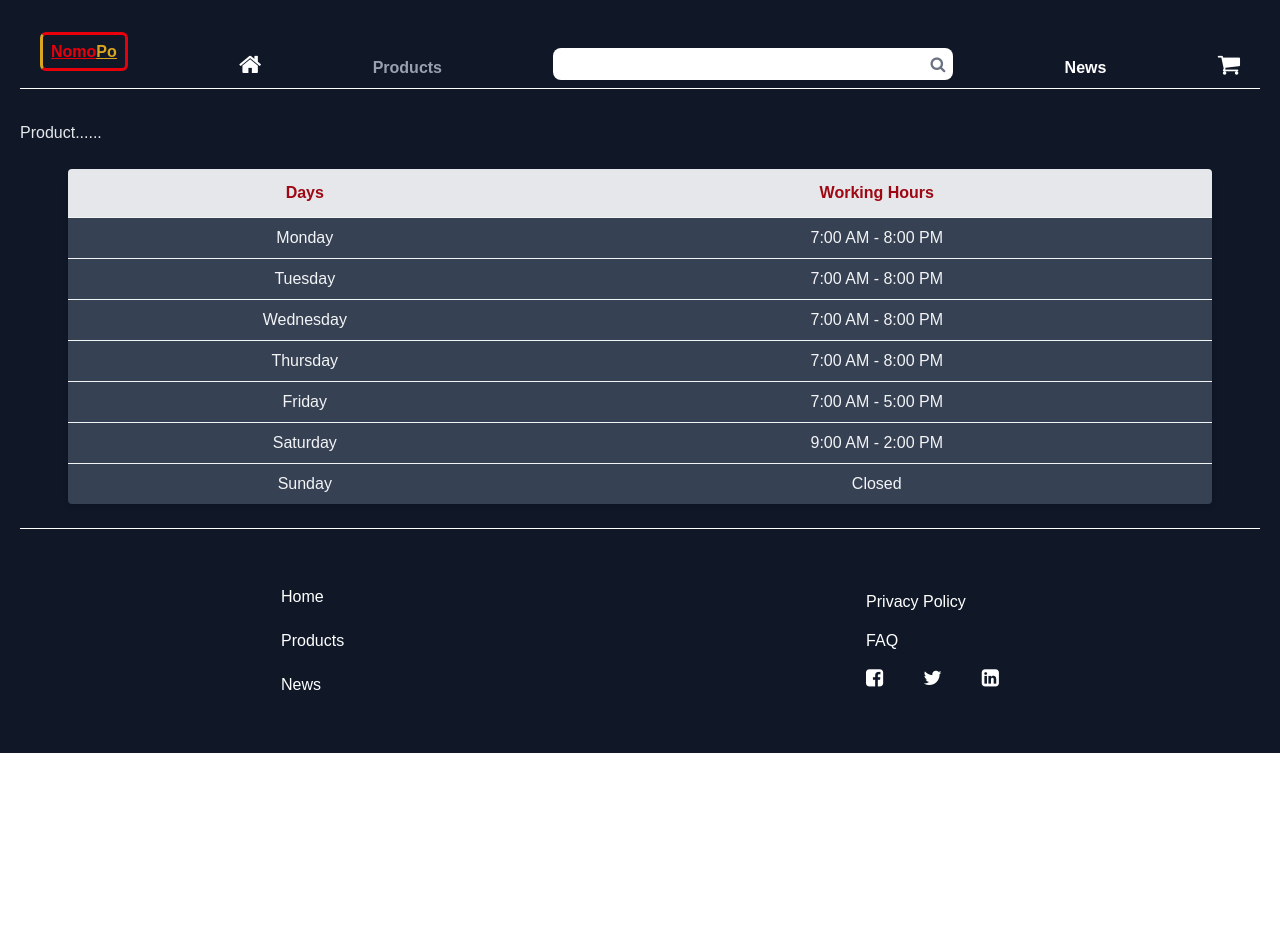
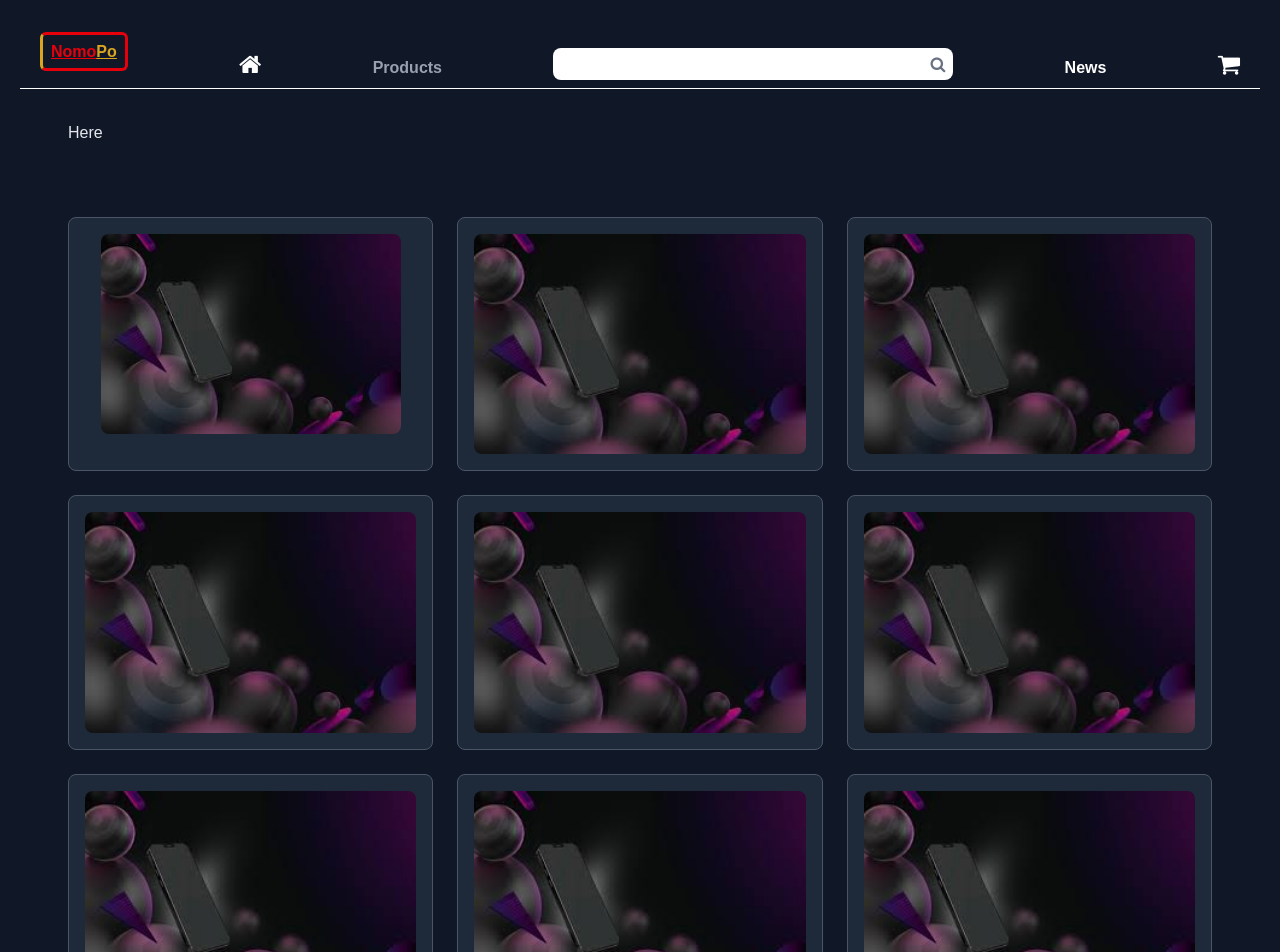
Before and after one commit to nwaxon2020/nomopo_store, a Next.js app: page /product in a window 1280 px wide. Shown: the top 952 px of the page. Before the commit the page ends 800 px from the top, so only its background shows below. Built offline with nearby package versions, Linux system fonts and the light colour scheme.

Commit message:
product done 1

```diff
--- a/app/globals.css
+++ b/app/globals.css
@@ -45,3 +45,19 @@ body {
 #bg{
   background-image: url("../public/bg.jpeg");
 }
+
+
+/* Catogories mobile View */
+#cat{
+  /* start off-canvas at the right edge */
+  transform: translateY(100%);
+  /* slide in on mount */
+  animation: slider-in 500ms ease-out forwards;
+}
+
+/* up-sidebar Keyframes */
+@keyframes slider-in {
+  from { transform: translateY(-2px);
+  opacity: 0;}
+  to   { transform: translateY(0); }
+}
--- a/app/product/page.jsx
+++ b/app/product/page.jsx
@@ -1,5 +1,7 @@
+import ProductUi from "@/ui/product";
+
 export default function Product() {
   return (
-    <div className="text-gray-200">Product......</div>
+    <ProductUi/>
   )
 }
--- a/ui/home.jsx
+++ b/ui/home.jsx
@@ -46,7 +46,7 @@ export default function HomeUi(){
             </div><hr className="text-gray-500"/>
 
             {/* Other Phone Models */}
-            <div className="pt-8 pb-8 sm:my-6 mt-2 gap-4 sm:p-4 flex flex-row overflow-x-scroll">
+            <div className="pt-8 pb-8 sm:my-6 mt-2 gap-4 sm:p-4 flex flex-row overflow-x-auto">
                 <div className="flex justify-center items-center min-w-[10rem] h-40 rounded-lg border-1 border-gray-600 sm:min-w-[25rem] sm:h-55 bg-gray-800 p-1">
                     <Image
                     src="/phone.avif"       // image path (public folder or external URL)
@@ -176,16 +176,8 @@ export default function HomeUi(){
             </div><hr className="text-gray-500"/>
 
             {/* Trending */}
-            <div className="max-h-[50rem] overflow-y-scroll mt-6 sm:mt-12 mx-auto max-w-[60rem] sm:p-4 sm:p-6 grid grid-cols-1 sm:grid-cols-2 gap-12 sm:gap-4 sm:gap-6 pb-6">
-                <h2 className="bg-gray-900 z-30 sticky pt-6 top-[-2px] mt-0 mb-2 sm:col-span-2 text-lg sm:text-xl underline text-center text-gray-200 font-extrabold">Trending Models</h2>
-                <div className="relative">
-                    <Image
-                        src="/phone.avif"       // image path (public folder or external URL)
-                        alt="Company Logo" width={300} height={300}
-                        className="rounded-lg w-70 h-80 sm:w-90 sm:h-100 lg:w-100 lg:h-110 mx-auto"
-
-                    />
-                </div>
+            <div className="max-h-[50rem] overflow-y-auto sm:max-h-none mt-6 sm:mt-12 mx-auto max-w-[60rem] sm:p-4 sm:p-6 grid grid-cols-1 sm:grid-cols-2 gap-12 sm:gap-4 sm:gap-6 pb-6">
+                <h2 className="bg-gray-900 z-30 sticky sm:static pt-6 top-[-2px] mt-0 mb-2 sm:col-span-2 text-lg sm:text-xl underline text-center text-gray-200 font-extrabold">Trending Models</h2>
                 <div className="relative">
                     <Image
                         src="/phone.avif"       // image path (public folder or external URL)
--- /dev/null
+++ b/ui/product.jsx
@@ -0,0 +1,213 @@
+"use client"
+import Image from "next/image"
+import { useState } from "react";
+
+
+export default function ProductUi(){
+
+    const[menu, setMenu] = useState(false);
+
+    return(
+        <div className="grid grid-cols-1 sm:grid-cols-2 gap-6 sm:px-6 lg:px-12 text-gray-200">
+            <section>
+                <div className="hidden sm:block ">Here</div>
+                <div className="relative sm:hidden w-70">
+                    <div onClick={()=> setMenu((prev)=>!prev)} className="absolute top-0 z-20 inline ml-4 p-2 rounded-lg bg-gray-700 font-bold">Catigories <i className={`ml-4 fa ${menu?"fa-angle-up":"fa fa-angle-down"}`}></i></div>
+                    {menu && <ul id="cat" className="max-h-[20rem] z-10 overflow-y-auto w-40 p-4 rounded-b-lg absolute top-[1.4rem] ml-4 bg-gray-500 italics flex flex-col gap-4 items-start justify-center">
+                            <li className="w-full pt-20 p-1 font-semi-bold border-b-1 border-gray-700">Tecno</li>
+                            <li className="w-full p-1 font-semi-bold border-b-1 border-gray-700">Infinix</li>
+                            <li className="w-full p-1 font-semi-bold border-b-1 border-gray-700">Itel</li>
+                            <li className="w-full p-1 font-semi-bold border-b-1 border-gray-700">Redmi</li>
+                            <li className="w-full p-1 font-semi-bold border-b-1 border-gray-700">Oppo</li>
+                            <li className="w-full p-1 font-semi-bold border-b-1 border-gray-700">Vivo</li>
+                            <li className="w-full p-1 font-semi-bold border-b-1 border-gray-700">Others</li>
+                            <li className="w-full p-1 ">Assesories</li>
+                        </ul>
+                    }
+                </div>
+            </section>
+            <section className="mt-12 sm:col-span-4 grid grid-cols-1 sm:grid-cols-3 gap-6 ">
+                <div className="p-4 bg-gray-800 border-1 border-gray-600 rounded-lg">
+                    <Image
+
+                        src="/bg.jpeg"
+                        alt=""
+                        width={300}
+                        height={400}
+                        className="mx-auto rounded-lg"
+                    />
+                </div>
+                <div className="p-4 bg-gray-800 border-1 border-gray-600 rounded-lg">
+                    <Image
+
+                        src="/bg.jpeg"
+                        alt=""
+                        width={400}
+                        height={400}
+                        className="mx-auto rounded-lg"
+                    />
+                </div>
+                <div className="p-4 bg-gray-800 border-1 border-gray-600 rounded-lg">
+                    <Image
+
+                        src="/bg.jpeg"
+                        alt=""
+                        width={400}
+                        height={400}
+                        className="mx-auto rounded-lg"
+                    />
+                </div>
+                <div className="p-4 bg-gray-800 border-1 border-gray-600 rounded-lg">
+                    <Image
+
+                        src="/bg.jpeg"
+                        alt=""
+                        width={400}
+                        height={400}
+                        className="mx-auto rounded-lg"
+                    />
+                </div>
+                <div className="p-4 bg-gray-800 border-1 border-gray-600 rounded-lg">
+                    <Image
+
+                        src="/bg.jpeg"
+                        alt=""
+                        width={400}
+                        height={400}
+                        className="mx-auto rounded-lg"
+                    />
+                </div>
+                <div className="p-4 bg-gray-800 border-1 border-gray-600 rounded-lg">
+                    <Image
+
+                        src="/bg.jpeg"
+                        alt=""
+                        width={400}
+                        height={400}
+                        className="mx-auto rounded-lg"
+                    />
+                </div>
+                <div className="p-4 bg-gray-800 border-1 border-gray-600 rounded-lg">
+                    <Image
+
+                        src="/bg.jpeg"
+                        alt=""
+                        width={400}
+                        height={400}
+                        className="mx-auto rounded-lg"
+                    />
+                </div>
+                <div className="p-4 bg-gray-800 border-1 border-gray-600 rounded-lg">
+                    <Image
+
+                        src="/bg.jpeg"
+                        alt=""
+                        width={400}
+                        height={400}
+                        className="mx-auto rounded-lg"
+                    />
+                </div>
+                <div className="p-4 bg-gray-800 border-1 border-gray-600 rounded-lg">
+                    <Image
+
+                        src="/bg.jpeg"
+                        alt=""
+                        width={400}
+                        height={400}
+                        className="mx-auto rounded-lg"
+                    />
+                </div>
+                <div className="p-4 bg-gray-800 border-1 border-gray-600 rounded-lg">
+                    <Image
+
+                        src="/bg.jpeg"
+                        alt=""
+                        width={400}
+                        height={400}
+                        className="mx-auto rounded-lg"
+                    />
+                </div>
+                <div className="p-4 bg-gray-800 border-1 border-gray-600 rounded-lg">
+                    <Image
+
+                        src="/bg.jpeg"
+                        alt=""
+                        width={400}
+                        height={400}
+                        className="mx-auto rounded-lg"
+                    />
+                </div>
+                <div className="p-4 bg-gray-800 border-1 border-gray-600 rounded-lg">
+                    <Image
+
+                        src="/bg.jpeg"
+                        alt=""
+                        width={400}
+                        height={400}
+                        className="mx-auto rounded-lg"
+                    />
+                </div>
+                <div className="p-4 bg-gray-800 border-1 border-gray-600 rounded-lg">
+                    <Image
+
+                        src="/bg.jpeg"
+                        alt=""
+                        width={400}
+                        height={400}
+                        className="mx-auto rounded-lg"
+                    />
+                </div>
+                <div className="p-4 bg-gray-800 border-1 border-gray-600 rounded-lg">
+                    <Image
+
+                        src="/bg.jpeg"
+                        alt=""
+                        width={400}
+                        height={400}
+                        className="mx-auto rounded-lg"
+                    />
+                </div>
+                <div className="p-4 bg-gray-800 border-1 border-gray-600 rounded-lg">
+                    <Image
+
+                        src="/bg.jpeg"
+                        alt=""
+                        width={400}
+                        height={400}
+                        className="mx-auto rounded-lg"
+                    />
+                </div>
+                <div className="p-4 bg-gray-800 border-1 border-gray-600 rounded-lg">
+                    <Image
+
+                        src="/bg.jpeg"
+                        alt=""
+                        width={400}
+                        height={400}
+                        className="mx-auto rounded-lg"
+                    />
+                </div>
+                <div className="p-4 bg-gray-800 border-1 border-gray-600 rounded-lg">
+                    <Image
+
+                        src="/bg.jpeg"
+                        alt=""
+                        width={400}
+                        height={400}
+                        className="mx-auto rounded-lg"
+                    />
+                </div>
+                <div className="p-4 bg-gray-800 border-1 border-gray-600 rounded-lg">
+                    <Image
+
+                        src="/bg.jpeg"
+                        alt=""
+                        width={400}
+                        height={400}
+                        className="mx-auto rounded-lg"
+                    />
+                </div>
+            </section>
+        </div>
+    )
+}
```
